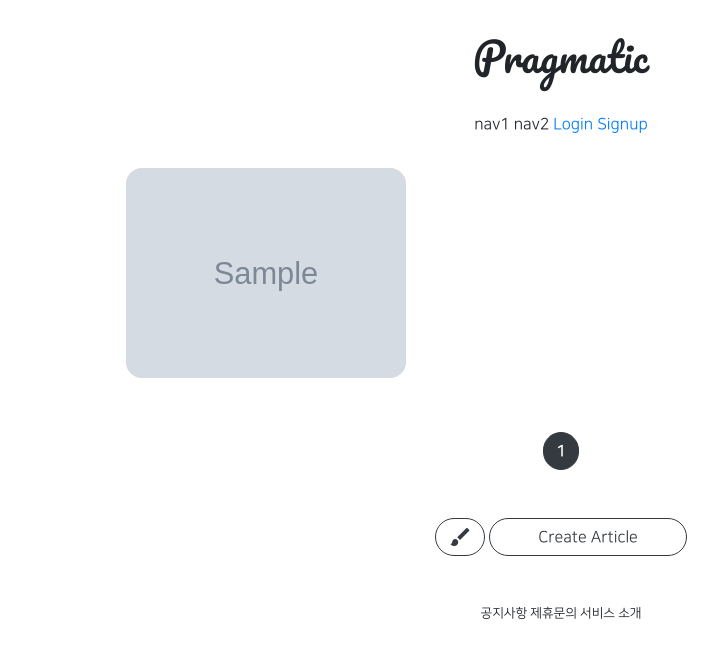
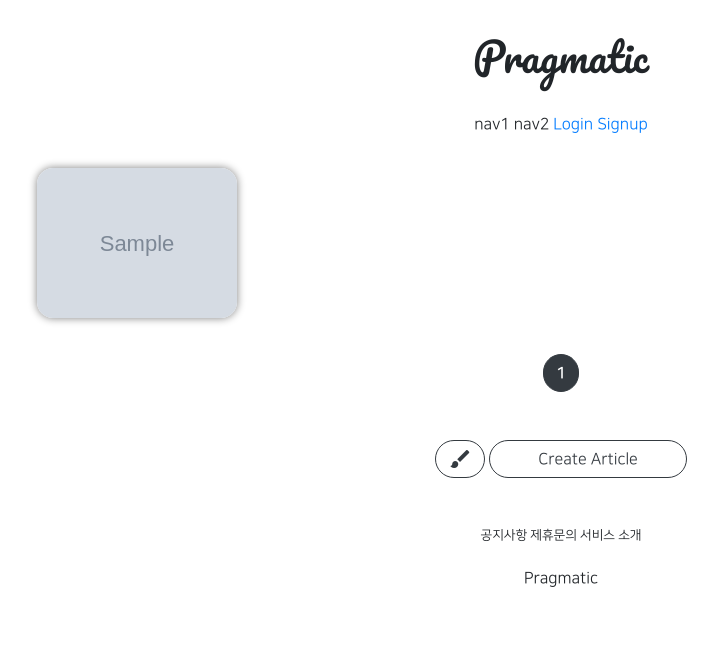
Before and after one commit to ksj0818280/git_5ban_1, a Django app: page /articles/list/ in a window 1280 px wide. Shown: the top 648 px of the page, without its empty margins (79-797 px from the left). Run offline with Django 3.2, Linux system fonts and the light colour scheme; tables that the repository leaves empty hold one stand-in row (values such as "Sample post"); grey boxes marked "Sample" are stand-in pictures; parts of the project's set-up code (start-up, migrations or seed data) failed here and were passed over; some libraries are stand-ins or nearby versions.

Commit message:
8/12 5ban class commit

```diff
--- a/articleapp/templates/articleapp/list.html
+++ b/articleapp/templates/articleapp/list.html
@@ -4,9 +4,15 @@
 {% block content %}
 
     <style>
+        .container {
+            padding: 0;
+            margin: 0 auto;
+        }
+
         .container div {
-            width: 280px;
-            background-color: antiquewhite;
+            width: 45%;
+                max-width: 200px;
+                box-shadow: 0 0 .5rem grey;
             display: flex;
             justify-content: center;
             align-items: center;
--- a/articleapp/views.py
+++ b/articleapp/views.py
@@ -1,5 +1,4 @@
 from django.contrib.auth.decorators import login_required
-from django.shortcuts import render
 
 # Create your views here.
 from django.urls import reverse_lazy, reverse
@@ -9,7 +8,7 @@ from django.views.generic.edit import FormMixin
 
 from articleapp.forms import ArticleCreationForm
 from articleapp.models import Article
-from articleapp.templates.articleapp.decorators import article_ownership_required
+from articleapp.decorators import article_ownership_required
 from commentapp.forms import CommentCreationForm
 
 
--- a/static/js/magicgrid.js
+++ b/static/js/magicgrid.js
@@ -277,7 +277,7 @@ MagicGrid.prototype.listen = function listen () {
 let magicGrid = new MagicGrid({
   container: '.container',
   animate: true,
-  gutter: 30,
+  gutter: 12,
   static: true,
   useMin: true
 });
```
Also changed, not shown: articleapp/decorators.py (renamed from articleapp/templates/articleapp/decorators.py).
